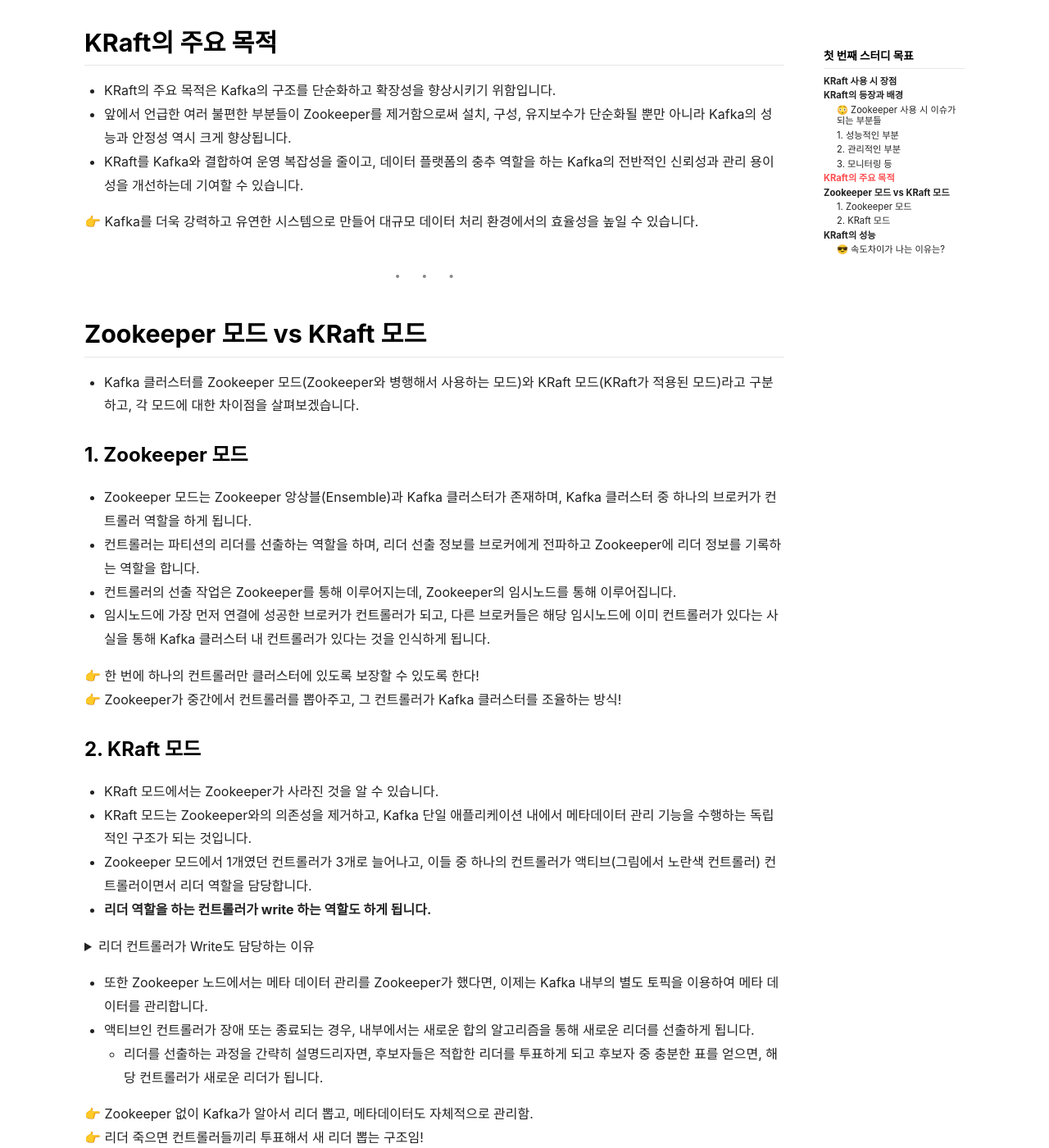
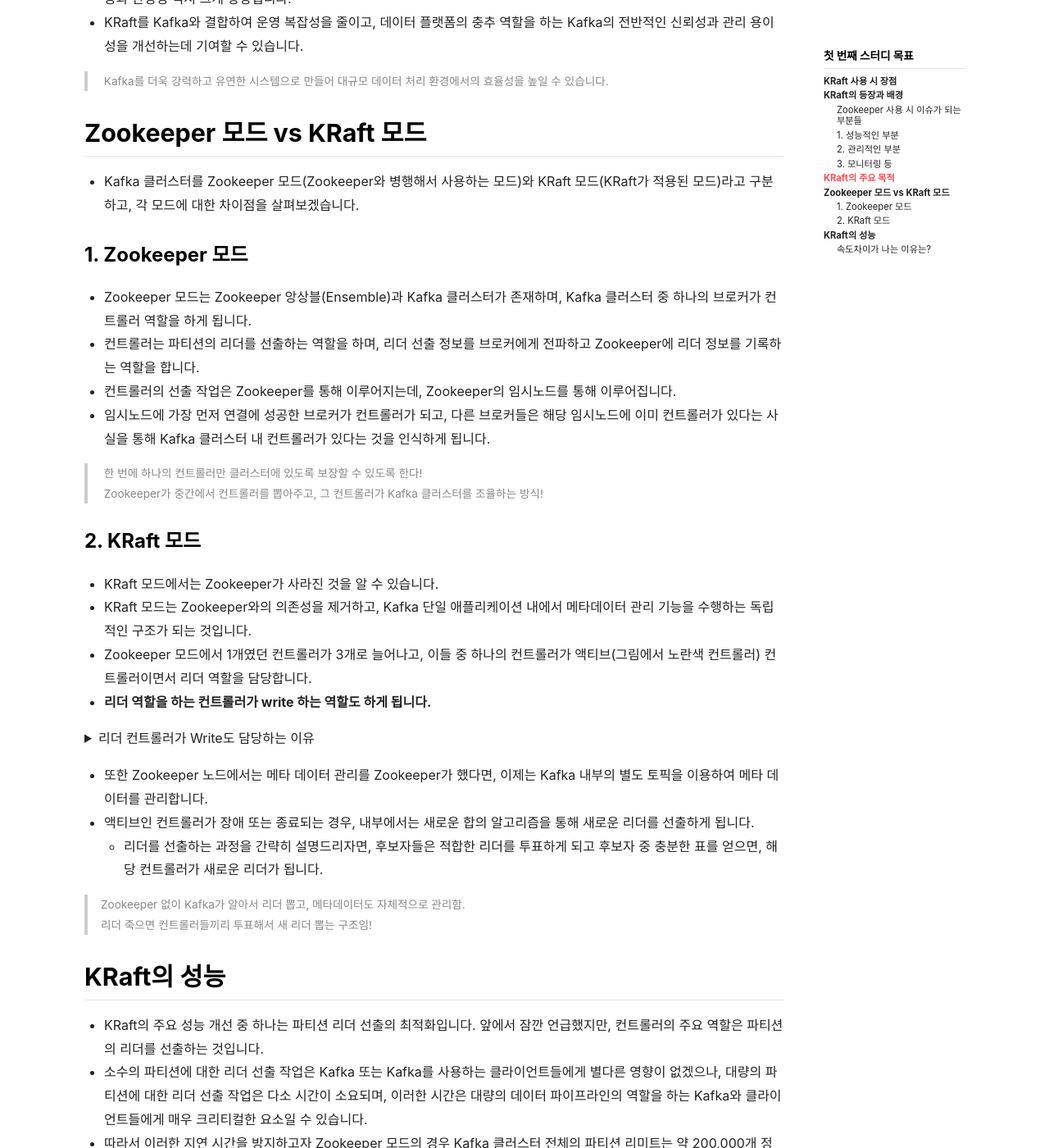
Before and after one commit to cloudnine-mj/cloudnine-mj.github.io, a Jekyll site: the page built from _posts/2025-06-07-Kafka KRaft.md, in a window 1280 px wide and 1400 px high, scrolled down 2155 px. Shown: the whole window at 82% size. Built offline with Jekyll 4.4.1, drawn with Linux system fonts in a browser that asks for light colours; nearby versions of some CDN libraries; some of the changed text lies outside the part shown.

````diff
--- a/_posts/2025-06-07-Kafka KRaft.md
+++ b/_posts/2025-06-07-Kafka KRaft.md
@@ -1,9 +1,9 @@
----
+
 key: jekyll-text-theme
 title: 'Kafka의 새로운 협의 프로토콜인 KRaft -1'
 excerpt: 'KRaft에 대하여😎'
 tags: [Kafka]
----
+
 
 # 첫 번째 스터디 목표
 
@@ -12,7 +12,7 @@ tags: [Kafka]
         - Kafka의 중요도가 높아졌기 때문에, 버전 업그레이드나 설정 변경, 기능 실험 등을 쉽게 할 수 없게 되었다는 뜻 (즉, 안정성이 최우선이 되므로, 변화에 대해 신중하게 접근해야 한다는 얘기)
     - 이제는 KRaft에 대한 준비와 Zookeeper 모드로 운영 중인 Kafka를 마이그레이션 하는 방법 등에 대해서도 심도 있는 리서치가 필요함.
 
----
+
 
 ## **KRaft 사용 시 장점**
 
@@ -55,7 +55,7 @@ tags: [Kafka]
 </ol>
 </details>
 
----
+
 
 ## KRaft의 등장과 배경
 
@@ -67,7 +67,7 @@ tags: [Kafka]
 - 이를 해결하기 위해 Kafka 자체 내에서 분산 시스템의 상태를 관리하는 방식을 도입하기로 결정됐습니다.
 ```
 
-### 😳 Zookeeper 사용 시 이슈가 되는 부분들
+### Zookeeper 사용 시 이슈가 되는 부분들
 
 ### **1. 성능적인 부분**
 
@@ -89,7 +89,7 @@ tags: [Kafka]
 - 또한 모니터링에 필요한 필수 메트릭을 이해하고 모니터링하는 방법까지 완전히 다릅니다.
 - 그 외에도 각 애플리케이션에서 빈번하게 발생하는 이슈 또는 장애 상황에 개별적으로 대처해야 하며, 두 애플리케이션 간 통신 이슈라도 발생한다면, 매우 곤혹스러울 것입니다.
 
----
+
 
 ## **KRaft의 주요 목적**
 
@@ -97,9 +97,9 @@ tags: [Kafka]
 - 앞에서 언급한 여러 불편한 부분들이 Zookeeper를 제거함으로써 설치, 구성, 유지보수가 단순화될 뿐만 아니라 Kafka의 성능과 안정성 역시 크게 향상됩니다.
 - KRaft를 Kafka와 결합하여 운영 복잡성을 줄이고, 데이터 플랫폼의 충추 역할을 하는 Kafka의 전반적인 신뢰성과 관리 용이성을 개선하는데 기여할 수 있습니다.
 
-👉 Kafka를 더욱 강력하고 유연한 시스템으로 만들어 대규모 데이터 처리 환경에서의 효율성을 높일 수 있습니다.
+> Kafka를 더욱 강력하고 유연한 시스템으로 만들어 대규모 데이터 처리 환경에서의 효율성을 높일 수 있습니다.
 
----
+
 
 ## **Zookeeper 모드 vs KRaft 모드**
 
@@ -112,8 +112,8 @@ tags: [Kafka]
 - 컨트롤러의 선출 작업은 Zookeeper를 통해 이루어지는데, Zookeeper의 임시노드를 통해 이루어집니다.
 - 임시노드에 가장 먼저 연결에 성공한 브로커가 컨트롤러가 되고, 다른 브로커들은 해당 임시노드에 이미 컨트롤러가 있다는 사실을 통해 Kafka 클러스터 내 컨트롤러가 있다는 것을 인식하게 됩니다.
 
-👉 한 번에 하나의 컨트롤러만 클러스터에 있도록 보장할 수 있도록 한다! <br>
-👉 Zookeeper가 중간에서 컨트롤러를 뽑아주고, 그 컨트롤러가 Kafka 클러스터를 조율하는 방식!
+> 한 번에 하나의 컨트롤러만 클러스터에 있도록 보장할 수 있도록 한다! <br>
+> Zookeeper가 중간에서 컨트롤러를 뽑아주고, 그 컨트롤러가 Kafka 클러스터를 조율하는 방식!
 
 ### **2. KRaft 모드**
 
@@ -188,10 +188,10 @@ tags: [Kafka]
 - 액티브인 컨트롤러가 장애 또는 종료되는 경우, 내부에서는 새로운 합의 알고리즘을 통해 새로운 리더를 선출하게 됩니다.
     - 리더를 선출하는 과정을 간략히 설명드리자면, 후보자들은 적합한 리더를 투표하게 되고 후보자 중 충분한 표를 얻으면, 해당 컨트롤러가 새로운 리더가 됩니다.
 
-👉 Zookeeper 없이 Kafka가 알아서 리더 뽑고, 메타데이터도 자체적으로 관리함.<br>
-👉 리더 죽으면 컨트롤러들끼리 투표해서 새 리더 뽑는 구조임!
+>Zookeeper 없이 Kafka가 알아서 리더 뽑고, 메타데이터도 자체적으로 관리함.<br>
+>리더 죽으면 컨트롤러들끼리 투표해서 새 리더 뽑는 구조임!
 
----
+
 
 ## **KRaft의 성능**
 
@@ -245,7 +245,7 @@ tags: [Kafka]
 
 - 컨플루언트에서 공개한 KRaft 모드와 Zookeeper 모드 간의 속도를 비교한 [그림](https://docs.confluent.io/platform/current/kafka-metadata/kraft.html)을 살펴보면, 복구 소요시간에서 엄청난 차이를 나타내고 있음을 알 수 있습니다.
 
-### 😎 속도차이가 나는 이유는?
+### 속도차이가 나는 이유는?
 
 - **컨트롤러가 메타데이터를 메모리에 바로 가지고 있음.**
 
@@ -262,4 +262,4 @@ tags: [Kafka]
     → 예전에는 컨트롤러가 죽으면 새로운 컨트롤러가 **Zookeeper에서 데이터를 읽어오느라 시간이 걸렸습니다.** 그런데 KRaft에서는 모든 컨트롤러 후보가 이미 메모리에 최신 정보를 가지고 있어서, **리더 선출이 훨씬 빠르게 이루어집니다.**
 
 
-👉 KRaft 모드는 메타데이터를 직접 메모리에 가지고 있고, Zookeeper 없이 동작하기 때문에 더 빠르며, 장애 발생 시 복구도 빨라졌습니다.
+>KRaft 모드는 메타데이터를 직접 메모리에 가지고 있고, Zookeeper 없이 동작하기 때문에 더 빠르며, 장애 발생 시 복구도 빨라졌습니다.
````
Also changed, not shown: _posts/2025-06-08-Kafka KRaft2.md (+12 -13 lines).
